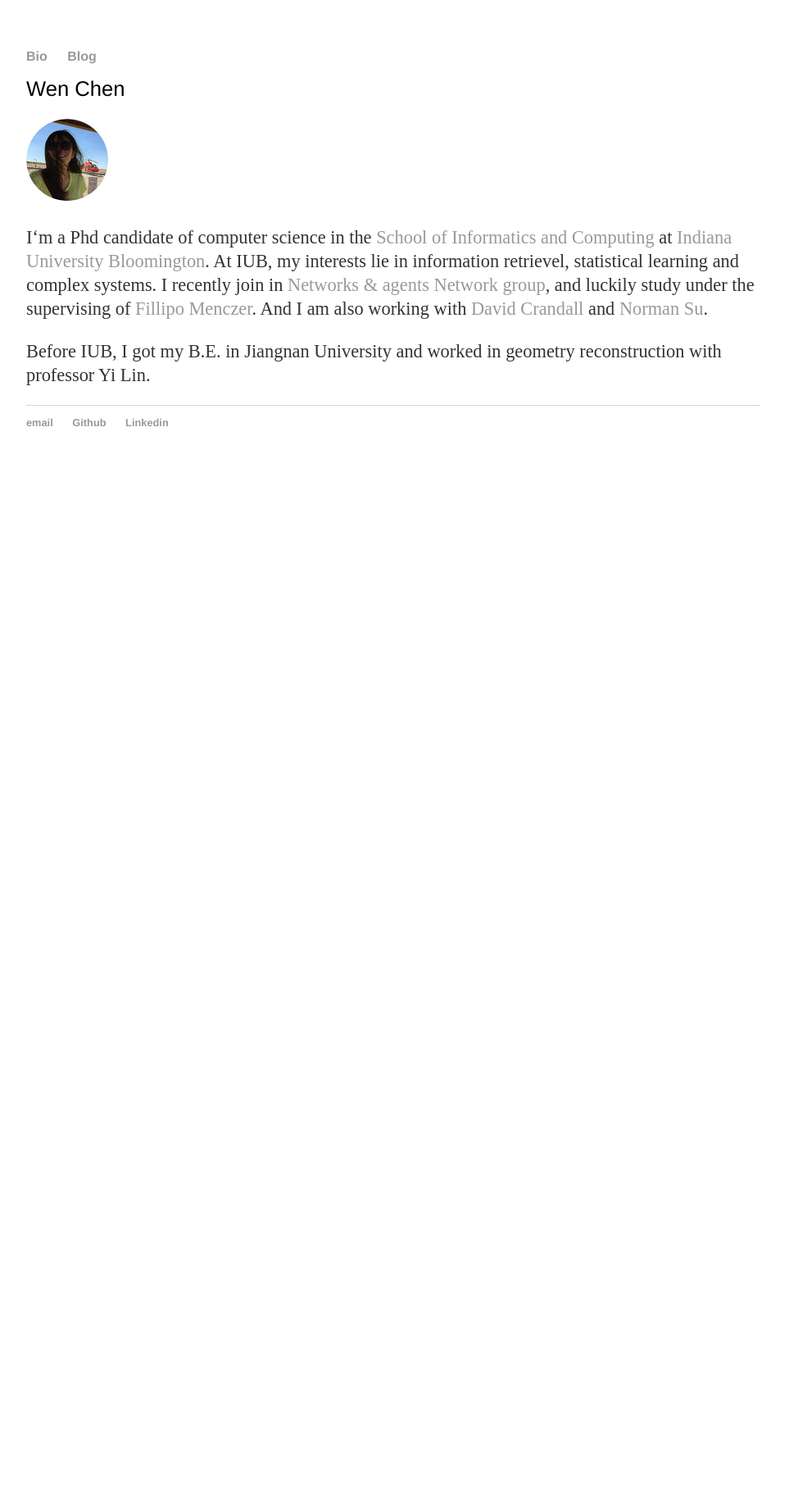
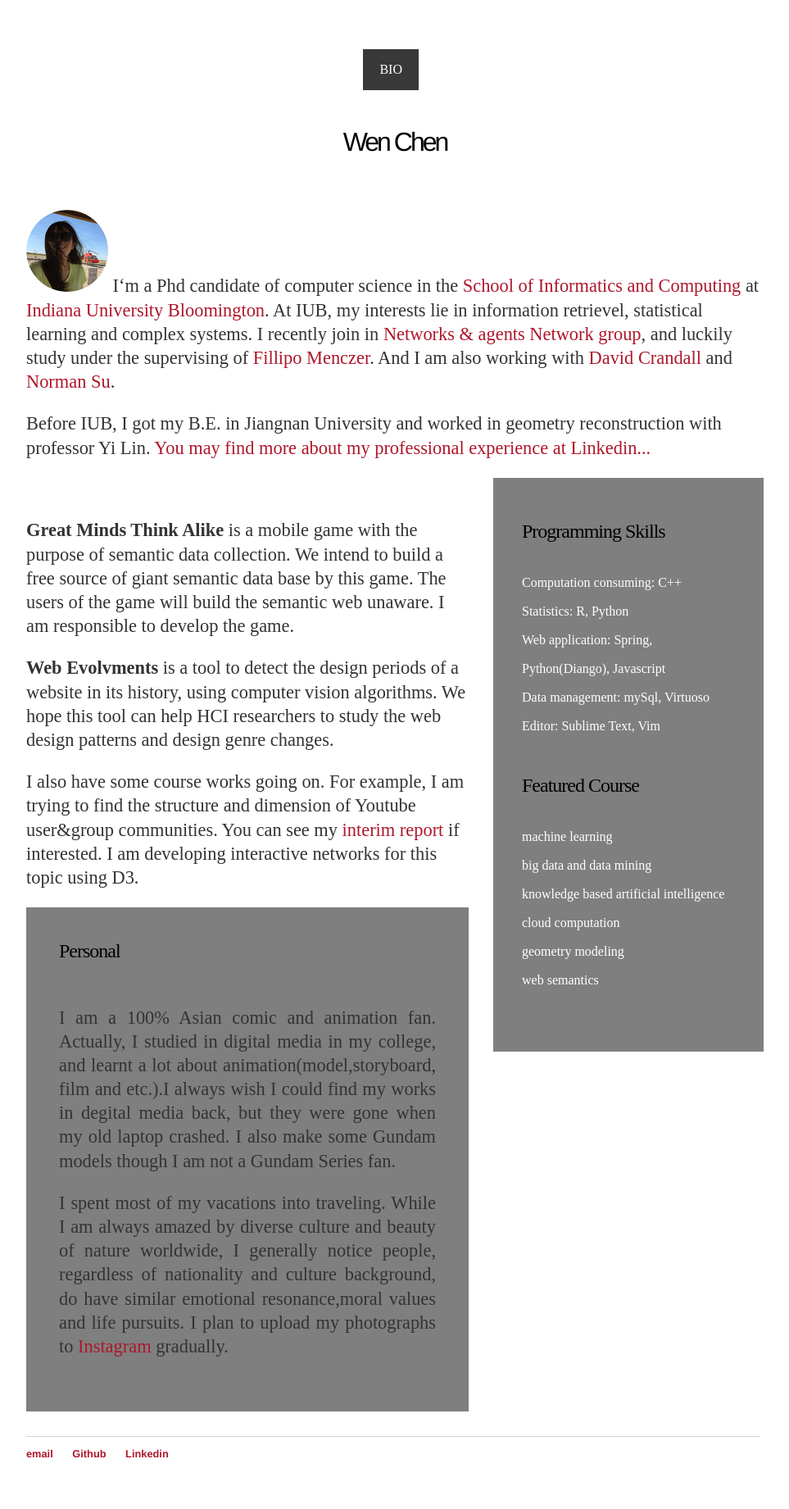
Before and after one commit to roisevege/roisevege.github.io, a Jekyll site: the page built from index.html, in a window 1280 px wide. Shown: the whole page at 82% size, without its empty margins (160-1123 px from the left). Built offline with Jekyll 4.4.1, drawn with Linux system fonts in a browser that asks for light colours; before the commit the page ends 900 px from its top, so only the background shows below that.

Commit message:
add two columns.testing….

```diff
--- a/_layouts/default.html
+++ b/_layouts/default.html
@@ -7,17 +7,23 @@
 	</head>
 
 	<body>
+	<div id = "wrapper">
+	<div id = "menu-wrapper">
+	<div id = "menu">
 		<nav>
 		<ul>
-			<li> <a href = "/">Bio</a></li>
+			<li class = "current_page_item"> <a href = "/">Bio</a></li>
 			<li> <a href = "/blog"> Blog </a></li>
 		</ul>
 		</nav>
+	</div><!--menu-->
+	</div><!--menu-wrapper-->
 		<div class = "container">
 
 		{{content}}
 
 		</div><!-- /.containder-->
+	</div> <!--/.wrapper-->
 		<footer>
 		<ul>
 			<li> <a href = "mailto:wc23@indiana.edu">email</a></li>
--- a/css/main.css
+++ b/css/main.css
@@ -1,23 +1,23 @@
 body {
     margin: 60px auto;
     width: 70%;
+    color: #ffffff;
 }
-nav ul, footer ul {
+footer ul {
     font-family:'Helvetica', 'Arial', 'Sans-Serif';
     padding: 0px;
     list-style: none;
     font-weight: bold;
 }
-nav ul li, footer ul li {
-    display: inline;
+footer ul li {
+    display: inline-block;
     margin-right: 20px;
 }
 a {
     text-decoration: none;
-    color: #999;
+    color: #AE172A;
 }
 a:hover {
-    text-decoration: underline;
 }
 h1 {
     font-size: 1.6em;
@@ -54,3 +54,189 @@
     float: left;
     margin-right: 25px;
 }
+
+img.aligncenter {
+    margin: 0px auto;
+}
+
+#wrapper {
+    margin: 0px auto;
+    padding: 0;
+}
+
+#header{
+    overflow:hidden;
+    width: 900px;
+    margin:0 auto;
+}
+
+#logo{
+    margin: 0;
+    padding: 45px 0px 15px 0px;
+    color: #000000;
+}
+
+#logo h1, #logo p{
+    margin: 0;
+    padding: 0;
+}
+
+#logo h1{
+    display: block;
+    letter-spacing: -3px;
+    text-align: center;
+    font-size: 2em;
+}
+
+/* Menu */
+#menu-wrapper{
+    height: 50px;
+    background: url(images/menu-wrapper.png) repeat-x left top;
+}
+
+#menu {
+    width: 900px;
+    height: 50px;
+    margin: 0px auto 0 auto;
+    padding: 0px 40px;
+    text-align: center;
+}
+
+#menu ul{
+    margin: 0;
+    padding: 0px 0px 0px 0px;
+}
+
+#menu li {
+    display:inline-block;
+    border-radius: 10px;
+}
+
+#menu a {
+    display:inline-block;
+    height:50px;
+    margin-right: 1px;
+    padding: 0px 20px 0px 20px;
+    line-height: 50px;
+    text-decoration: none;
+    text-transform: uppercase;
+    font-size: 16px;
+    font-weight: normal;
+    color: #ffffff;
+    border: none;
+}
+
+#menu .current_page_item a {
+    background:#3a3939;
+}
+
+#menu a:hover {
+    backgound: #3a3939;
+}
+
+/* Page */
+#page{
+    overflow:hidden;
+    width: 900px;
+    margin: 0px auto;
+}
+
+#content {
+    float:left;
+    width:540px;
+}
+
+.post {
+    margin-bottom:30px;
+    padding: 40px 40px;
+    background: rgba(0,0,0,.5);
+}
+
+.post .title{
+    padding-bottom:20px;
+    letter-spacing: -1px;
+    color: #000000;
+}
+
+.post .meta{
+    padding-bottom: 5px;
+    text-align: left;
+    font-family: Arial, Helvetica, sans-serif;
+    font-size: 11px;
+    font-style: italic;
+}
+
+.post .meta a {
+}
+
+.post .entry {
+    text-align: justify;
+    margin-bottom: 25px;
+    padding: 10px 0px 0px 0px;
+}
+
+/* Sidebar */
+#sidebar{
+    float: right;
+    float: right;
+    width: 290px;
+    padding: 40px 20px;
+    background: rgba(0,0,0,.5);
+}
+
+#sidebar ul {
+    margin: 0;
+    padding: 0;
+    list-style:none;
+}
+
+#sidebar li {
+    margin: 0;
+    padding: 0;
+}
+
+#sidebar li ul {
+    margin: 0px 15px;
+    padding-bottom: 30px;
+}
+
+#sidebar li li {
+    line-height: 35px;
+}
+
+#sidebar li li span {
+    display: block;
+    margin-top: -20px;
+    padding: 0;
+    font-size: 11px;
+    font-style: italic;
+}
+
+#sidebar h2 {
+    height: 38px;
+    padding: 12px 0 20px 15px;
+    letter-spacing: -1px;
+    color: #000000;
+}
+
+#sidebar p {
+    margin: 0 0px;
+    padding: 0px 20px 20px 20px;
+    text-align: justify;
+}
+
+#sidebar a {
+    border: none;
+    color: #000000;
+}
+
+#sidebar a:hover {
+    text-decoration: underline;
+    color: #3a3939;
+}
+
+#about.title{
+    padding-bottom: 30px;
+    letter-spacing: -1px;
+    color: #000000;
+}
--- a/index.html
+++ b/index.html
@@ -2,15 +2,63 @@
 layout: default
 title: Wen Chen's
 ---
-<div class = "blurb">
-	<h1> Wen Chen</h1>
-	<address>
-	<p>
-		<img class = "pure_img" src = "/image/profile.jpg" alt = "Mug Shot of Wen Chen:-)" height="100" width="100">
-	</p>
-	</address>
-	<p> I‘m a Phd candidate of computer science in the <a href = "http://www.soic.indiana.edu/index.html">School of Informatics and Computing</a> at <a href = "https://www.indiana.edu/">Indiana University Bloomington</a>. At IUB, my interests lie in information retrievel, statistical learning and complex systems. I recently join in <a href = "http://cnets.indiana.edu/groups/nan/">Networks & agents Network group</a>, and luckily study under the supervising of <a href = "http://cnets.indiana.edu/people/filippo-menczer/">Fillipo Menczer</a>. And I am also working with <a href = "http://www.cs.indiana.edu/~djcran/">David Crandall</a> and <a href = "http://www.normsu.com/">Norman Su</a>.
-	</p>
-	<p> Before IUB, I got my B.E. in Jiangnan University and worked in geometry reconstruction with professor Yi Lin.
+	<div id = "header">
+		<div id = "logo">
+			<h1>Wen Chen</h1>
+		</div>
+	</div><!--/.header-->
 
-	</div><!-- /.blurb -->
+	<div id = "about">
+	<h2 class = "title">About</h2>
+	<p><img class = "pure_img" src = "/image/profile.jpg" alt = "Mug Shot of Wen Chen:-)" height="100" width="100"> I‘m a Phd candidate of computer science in the <a href = "http://www.soic.indiana.edu/index.html">School of Informatics and Computing</a> at <a href = "https://www.indiana.edu/">Indiana University Bloomington</a>. At IUB, my interests lie in information retrievel, statistical learning and complex systems. I recently join in <a href = "http://cnets.indiana.edu/groups/nan/">Networks & agents Network group</a>, and luckily study under the supervising of <a href = "http://cnets.indiana.edu/people/filippo-menczer/">Fillipo Menczer</a>. And I am also working with <a href = "http://www.cs.indiana.edu/~djcran/">David Crandall</a> and <a href = "http://www.normsu.com/">Norman Su</a>.</p>
+	<p> Before IUB, I got my B.E. in Jiangnan University and worked in geometry reconstruction with professor Yi Lin. <a href = "https://www.linkedin.com/pub/wen-chen/b7/4a8/b3b">You may find more about my professional experience at Linkedin...</a></p>
+	</div><!--/.about-->
+
+	<div id="page">
+		<div id="content">
+		<div id="post">
+			<h2 class="title">Ongoing Projects</h2>
+			<div class = "entry">
+				<p> <strong>Great Minds Think Alike</strong> is a mobile game with the purpose of semantic data collection. We intend to build a free source of giant semantic data base by this game. The users of the game will build the semantic web unaware. I am responsible to develop the game.
+				</p>
+				<p> <strong> Web Evolvments</strong> is a tool to detect the design periods of a website in its history, using computer vision algorithms. We hope this tool can help HCI researchers to study the web design patterns and design genre changes.
+				</p>
+				<p>I also have some course works going on. For example, I am trying to find the structure and dimension of Youtube user&group communities. You can see my <a href = "https://github.com/roisevege/data_visualization_Youtube/blob/master/Midterm%20project.ipynb">interim report</a> if interested. I am developing interactive networks for this topic using D3.</p>
+			</div><!--/.entry-->
+			</div><!--/.post-->
+		<div class="post">
+			<h2 class="title">Personal</h2>
+			<div class = "entry">
+				<p>I am a 100% Asian comic and animation fan. Actually, I studied in digital media in my college, and learnt a lot about animation(model,storyboard, film and etc.).I always wish I could find my works in degital media back, but they were gone when my old laptop crashed. I also make some Gundam models though I am not a Gundam Series fan.</p>
+				<p>I spent most of my vacations into traveling. While I am always amazed by diverse culture and beauty of nature worldwide, I generally notice people, regardless of nationality and culture background, do have similar emotional resonance,moral values and life pursuits. I plan to upload my photographs to <a href = "https://instagram.com/calibeef/">Instagram</a> gradually.
+				</p>
+			</div><!--/.entry-->
+		</div><!--/.post-->
+		</div><!--/.content-->
+		<div id = "sidebar">
+			<ul>
+			<li>
+				<h2> Programming Skills</h2>
+				<ul>
+				<li> Computation consuming: C++</li>
+				<li> Statistics: R, Python</li>
+				<li> Web application: Spring, Python(Diango), Javascript</li>
+				<li> Data management: mySql, Virtuoso</li>
+				<li> Editor: Sublime Text, Vim</li>
+			</ul>
+			</li>
+			<li>
+				<h2> Featured Course</h2>
+				<ul>
+				<li> machine learning</li>
+				<li> big data and data mining </li>
+				<li> knowledge based artificial intelligence</li>
+				<li> cloud computation </li>
+				<li> geometry modeling </li>
+				<li> web semantics </li>
+				</ul>
+			</li>
+			</ul><!--/.sidebar-->
+		</div>
+
+	</div><!--/.page-->
```
Also changed, not shown: _layouts/2015-11-03-wen-chen-site-launched.md (deleted, +0 -7 lines), image/menu-wrapper.png (added).
